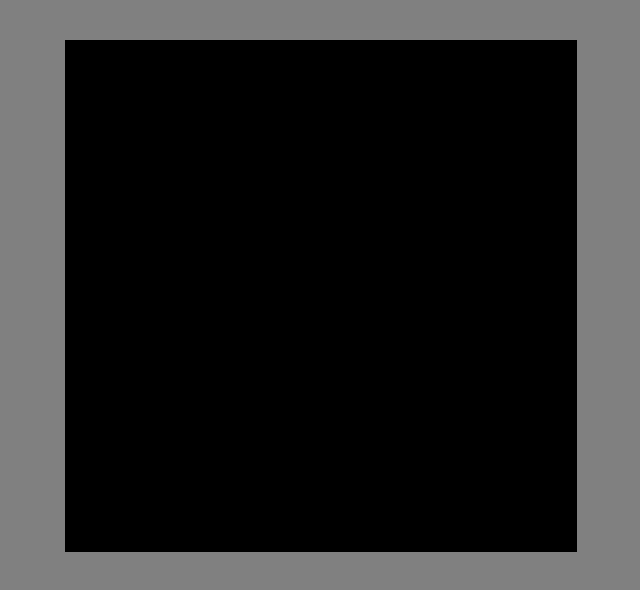
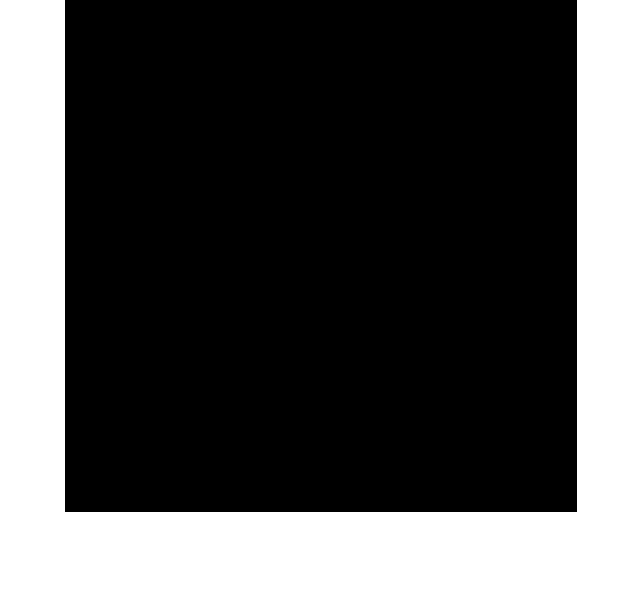
Before and after one commit to carlmartus/ld31_sneak, a plain HTML site: page www/index.html in a window 1280 px wide. Shown: the whole page, without its empty margins (319-959 px from the left). Drawn offline with Linux system fonts and the light colour scheme.

Commit message:
Add: Gamejolt banner image. Fix: Window alignment for embeddod web frames (like ludum dare game page).

```diff
--- a/www/index.html
+++ b/www/index.html
@@ -4,7 +4,7 @@
 <meta charset="utf-8"/>
 <title>Sneak</title>
 <style>
-body { margin: 0px; padding: 40px; background: gray; }
+body { margin: 0px; padding: 0px; }
 </style>
 
 <script type="x-shader/x-vertex" id="sprite-vs">
```
Also changed, not shown: 1 other file.
